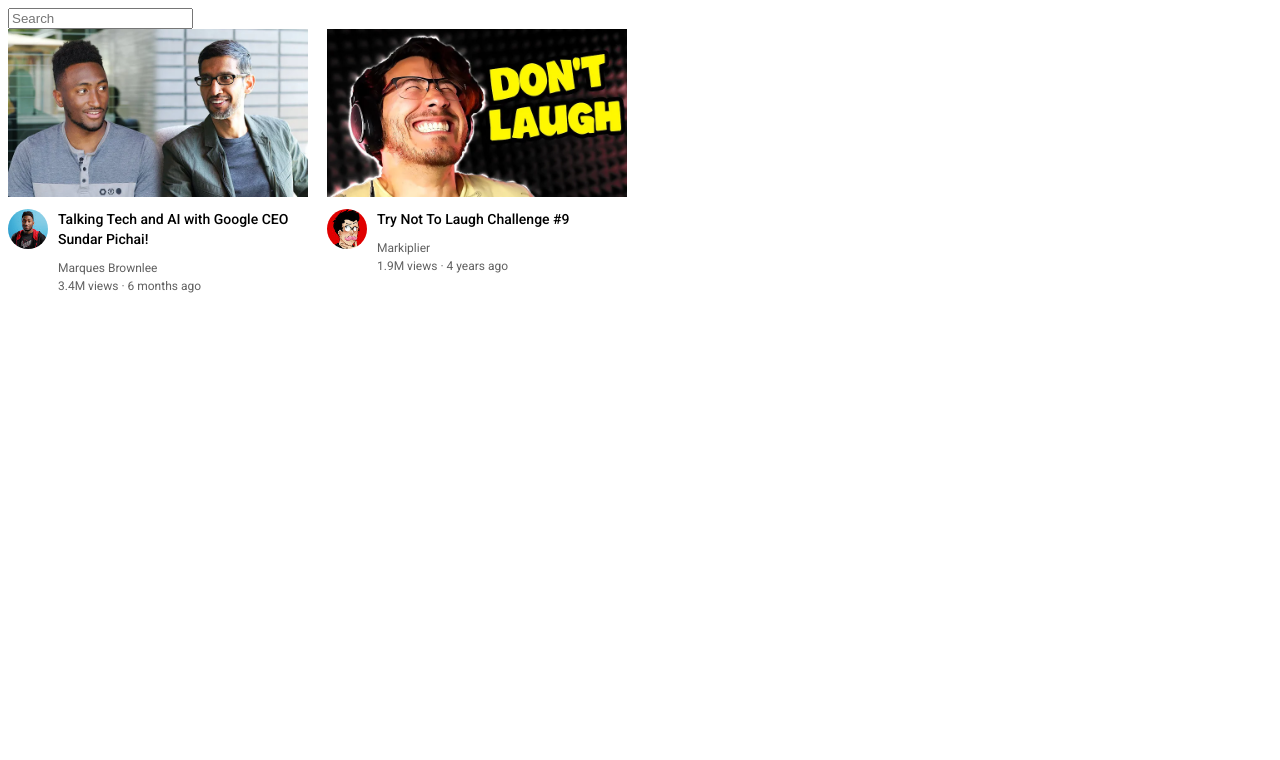
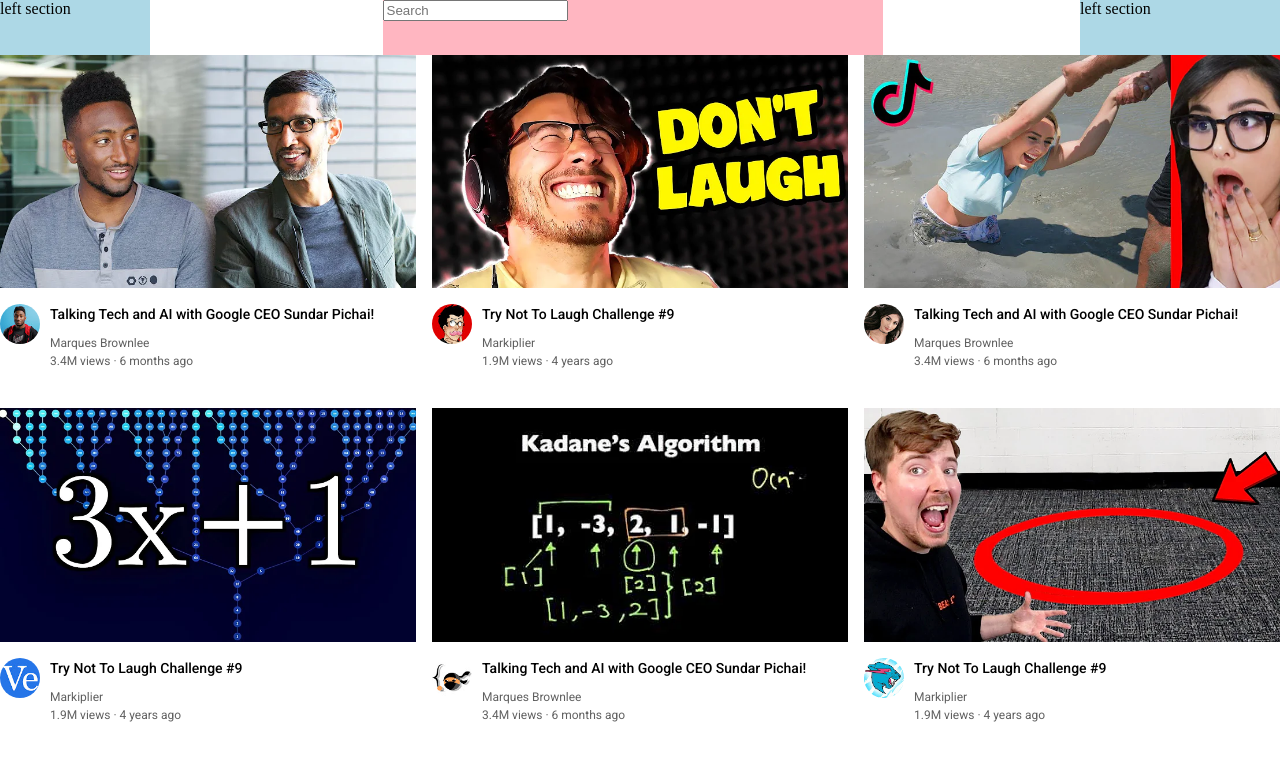
Before and after one commit to floofycato/YouTube, a plain HTML site: page youtube.html in a window 1280 px wide. Drawn offline with Linux system fonts and the light colour scheme.

Commit message:
Add navbar flexbox layout

```diff
--- a/css/exercise.css
+++ b/css/exercise.css
@@ -4,6 +4,10 @@
   color: rgb(94, 91, 91);
   margin: 0;
   font-size: 14px;
+}
+
+body {
+  margin-bottom: 100px;
 }
 
 .thumbnail {
@@ -104,10 +108,16 @@
   display: inline-block;
 }
 
+.catboxes-grid {
+  display: grid;
+  grid-template-columns: 200px 200px 200px;
+  column-gap: 20px;
+  row-gap: 20px;
+  margin-top: 50px;
+}
+
 .cat-boxes {
-  margin: 100px 10px 100px;
   box-shadow: 2px 2px 10px rgba(0, 0, 0, 0.15);
-  display: inline-block;
 }
 
 .cat-texts {
@@ -115,7 +125,7 @@
 }
 
 .cat-boxes .profile-picture {
-  width: 200px;
+  width: 100%;
   height: 200px;
   object-fit: cover;
   object-position: center;
@@ -191,3 +201,68 @@
   margin-top: 14px;
   display: inline-block;
 }
+
+.fb-box {
+  display: flex;
+  flex-direction: column;
+  padding: 10px;
+  box-shadow: 2px 2px 10px rgba(0, 0, 0, 0.15);
+  margin: 5px;
+  border-radius: 5px;
+  max-width: 400px;
+}
+
+.fb-text {
+  display: flex;
+  flex-direction: row;
+  padding: 5px;
+  align-items: center;
+}
+
+.fb-text p {
+  color: black;
+  flex: 1;
+}
+
+.fb-text button {
+  background-color: #075dfd;
+  color: white;
+  border: none;
+  padding: 5px 15px 5px;
+  border-radius: 15px;
+  font-weight: 600;
+}
+
+.navbox {
+  display: flex;
+  background-color: rgb(116, 65, 145);
+  padding: 10px 20px 10px;
+  align-items: center;
+  justify-content: space-between;
+  margin: 10px;
+  border: none;
+  gap: 15px;
+}
+
+.navbox .home {
+  color: white;
+  font-weight: bold;
+  width: 100px;
+}
+
+.navbox .search {
+  max-width: 400px;
+  flex: 1;
+  padding: 10px 20px 10px;
+  border-radius: 15px;
+  border: none;
+}
+
+.navbox button.navbar {
+  background-color: transparent;
+  color: white;
+  border: 1px solid white;
+  padding: 10px 20px 10px;
+  width: 100px;
+  border-radius: 5px;
+}
--- /dev/null
+++ b/css/general.css
@@ -0,0 +1,9 @@
+p {
+  font-family: Roboto, Arial, sans-serif;
+  margin-top: 0;
+  margin-bottom: 0;
+}
+
+body {
+  margin: 0;
+}
--- /dev/null
+++ b/css/header.css
@@ -0,0 +1,23 @@
+.header {
+  height: 55px;
+  display: flex;
+  justify-content: space-between;
+}
+
+.left-section {
+  background-color: lightblue;
+  width: 150px;
+}
+
+.right-section {
+  background-color: lightblue;
+  width: 200px;
+}
+
+.middle-section {
+  background-color: lightpink;
+  flex: 1;
+  margin-left: 70px;
+  margin-right: 35px;
+  max-width: 500px ;
+}
--- a/css/youtube.css
+++ b/css/video.css
@@ -1,24 +1,12 @@
-
-p {
-  font-family: Roboto, Arial, sans-serif;
-  margin-top: 0;
-  margin-bottom: 0;
-}
-
-.search-bar {
-  display: block;
-}
-
-.video-preview {
-  width: 300px;
-  display: inline-block;
-  vertical-align: top;
-  margin-right: 15px;
+.video-grid {
+  display: grid;
+  grid-template-columns: 1fr 1fr 1fr;
+  column-gap: 16px;
+  row-gap: 40px;
 }
 
 .thumbnail {
-  width: 300px;
-  display: block;
+  width: 100%;
 }
 
 .thumbnail-row {
@@ -40,7 +28,6 @@
   font-size: 14px;
   font-weight: 500;
   line-height: 20px;
-
 }
 
 .video-author,
--- a/youtube.html
+++ b/youtube.html
@@ -4,7 +4,9 @@
     <meta charset="UTF-8">
     <meta name="viewport" content="width=device-width, initial-scale=1.0">
     <title>YouTube</title>
-    <link rel="stylesheet" href="/css/youtube.css">
+    <link rel="stylesheet" href="/css/video.css">
+    <link rel="stylesheet" href="/css/header.css">
+    <link rel="stylesheet" href="/css/general.css">
     <link rel="preconnect" href="https://fonts.googleapis.com">
     <link rel="preconnect" href="https://fonts.gstatic.com" crossorigin>
     <link href="https://fonts.googleapis.com/css2?family=Roboto:ital,wght@0,100;0,300;0,400;0,500;0,700;0,900;1,100;1,300;1,400;1,500;1,700;1,900&display=swap" rel="stylesheet">
@@ -12,8 +14,15 @@
 
   <body>
 
+  <div class="header">
+    <div class="left-section">left section</div>
+    <div class="middle-section">
       <input class="search-bar" type="text" placeholder="Search">
+    </div>
+    <div class="right-section">left section</div>
+  </div>
 
+  <div class="video-grid">
     <div class="video-preview">
       <div class="thumbnail-row">
         <img class="thumbnail" src="./thumbnails/thumbnail-1.webp ">
@@ -46,6 +55,70 @@
       </div>
     </div>
 
+    <div class="video-preview">
+      <div class="thumbnail-row">
+        <img class="thumbnail" src="./thumbnails/thumbnail-3.webp ">
+      </div>
+      <div class="video-info-grid ">
+        <div class="channel-picture">
+          <img class="profile-picture" src="./channel-pictures/channel-3.jpeg">
+        </div>
+        <div class="video-info">
+          <p class="video-title">Talking Tech and AI with Google CEO Sundar Pichai!</p>
+          <p class="video-author">Marques Brownlee</p>
+          <p class="video-stats">3.4M views &#183 6 months ago</p>
+        </div>
+      </div>
+    </div>
+
+    <div class="video-preview">
+      <div class="thumbnail-row">
+        <img class="thumbnail" src="./thumbnails/thumbnail-4.webp ">
+      </div>
+      <div class="video-info-grid">
+        <div class="channel-picture">
+          <img class="profile-picture" src="./channel-pictures/channel-4.jpeg">
+        </div>
+        <div class="video-info">
+          <p class="video-title">Try Not To Laugh Challenge #9</p>
+          <p class="video-author">Markiplier</p>
+          <p class="video-stats">1.9M views &#183 4 years ago</p>
+        </div>
+      </div>
+    </div>
+
+    <div class="video-preview">
+      <div class="thumbnail-row">
+        <img class="thumbnail" src="./thumbnails/thumbnail-5.webp ">
+      </div>
+      <div class="video-info-grid ">
+        <div class="channel-picture">
+          <img class="profile-picture" src="./channel-pictures/channel-5.jpeg">
+        </div>
+        <div class="video-info">
+          <p class="video-title">Talking Tech and AI with Google CEO Sundar Pichai!</p>
+          <p class="video-author">Marques Brownlee</p>
+          <p class="video-stats">3.4M views &#183 6 months ago</p>
+        </div>
+      </div>
+    </div>
+
+    <div class="video-preview">
+      <div class="thumbnail-row">
+        <img class="thumbnail" src="./thumbnails/thumbnail-6.webp ">
+      </div>
+      <div class="video-info-grid">
+        <div class="channel-picture">
+          <img class="profile-picture" src="./channel-pictures/channel-6.jpeg">
+        </div>
+        <div class="video-info">
+          <p class="video-title">Try Not To Laugh Challenge #9</p>
+          <p class="video-author">Markiplier</p>
+          <p class="video-stats">1.9M views &#183 4 years ago</p>
+        </div>
+      </div>
+    </div>
+  </div>
 
 
   </body>
```
Also changed, not shown: exercise.html (+25 -1 lines), grid-flexbox.html (added, +49 -0 lines), grid.html (deleted, +0 -13 lines), channel-pictures/channel-3.jpeg (added), channel-pictures/channel-4.jpeg (added), channel-pictures/channel-5.jpeg (added), channel-pictures/channel-6.jpeg (added), thumbnails/thumbnail-3.webp (added), thumbnails/thumbnail-4.webp (added), thumbnails/thumbnail-5.webp (added), thumbnails/thumbnail-6.webp (added). Lines whose indentation alone changed are shown as unchanged.
